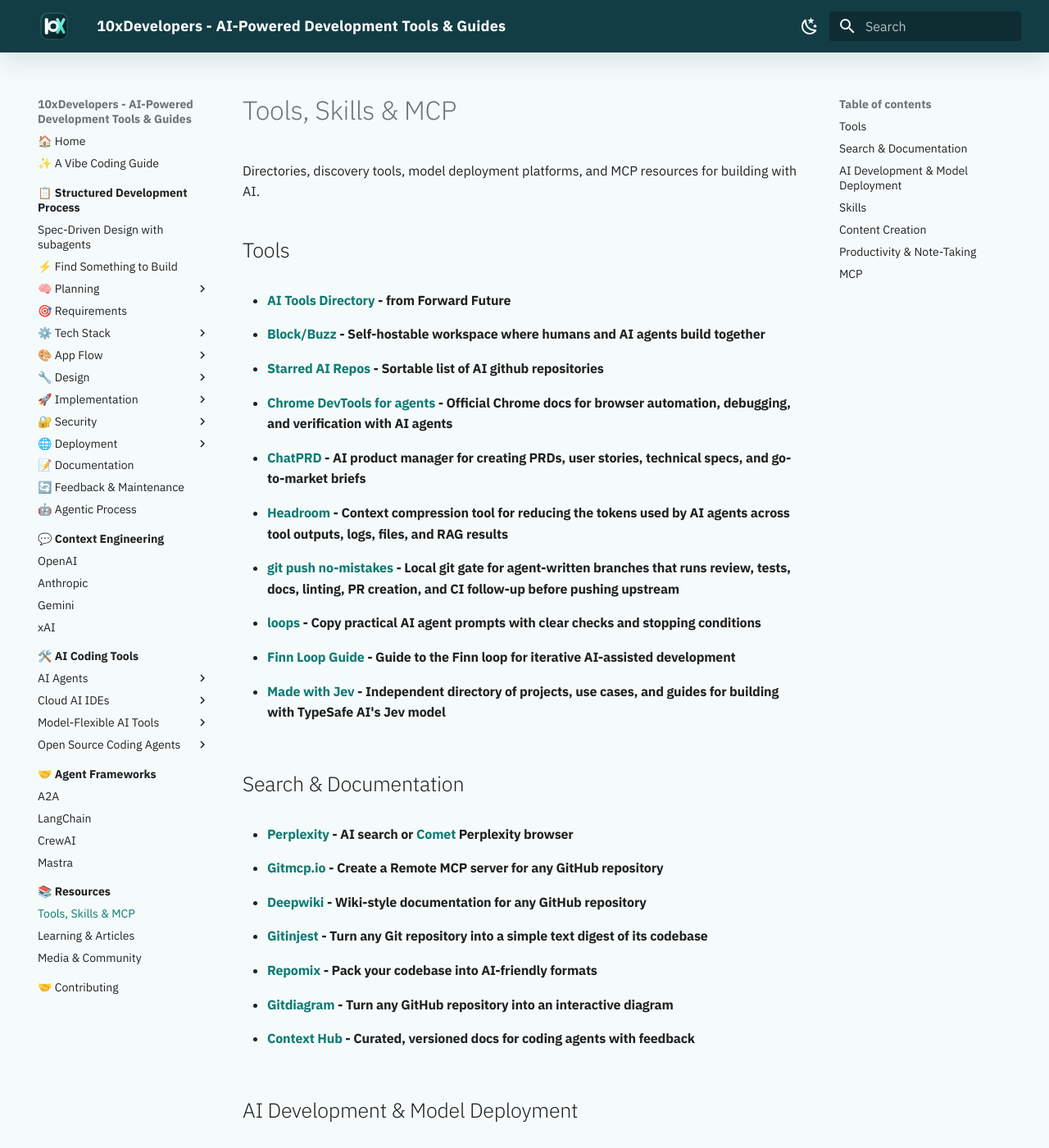
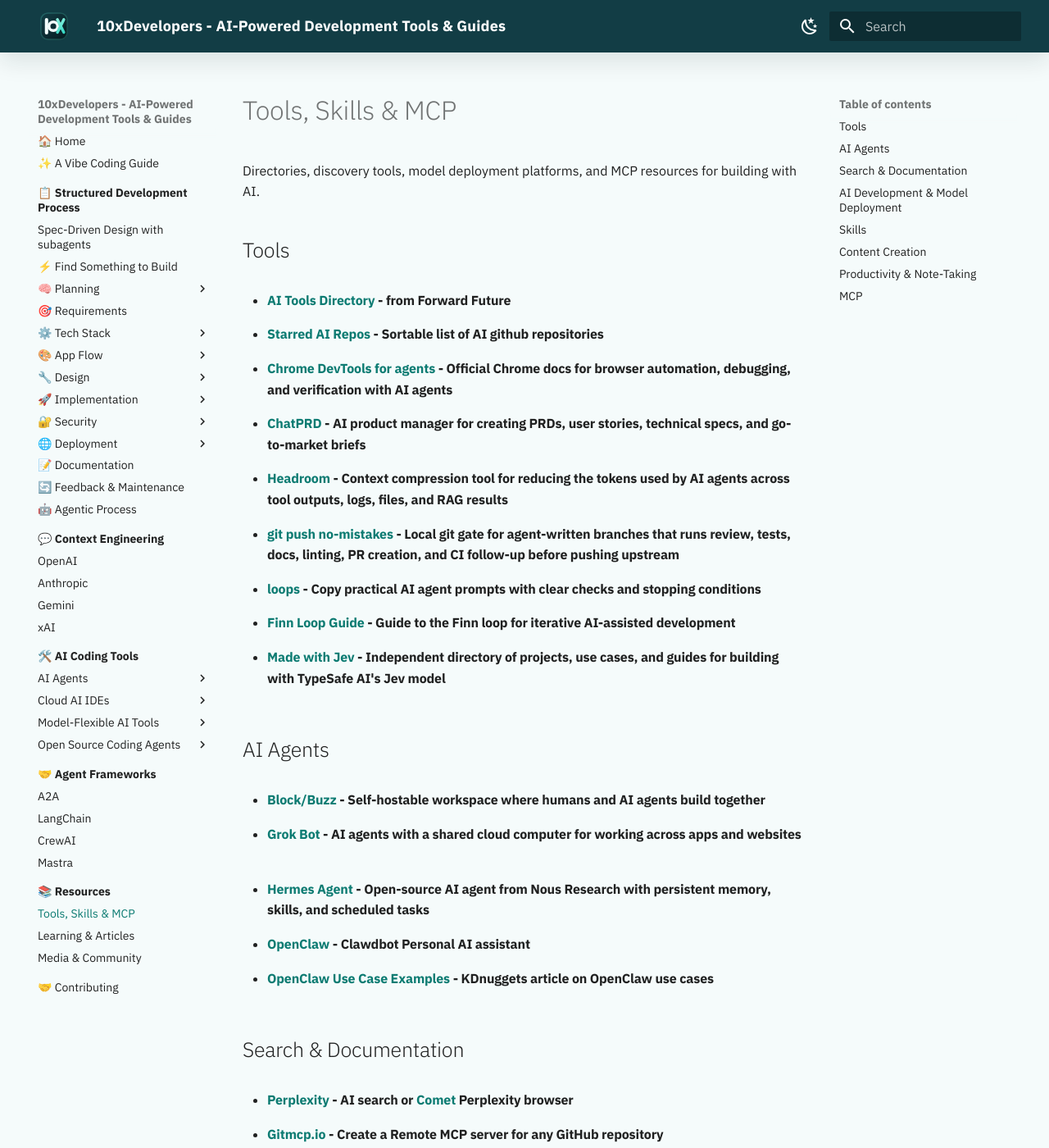
Before and after one commit to shlomoc/10xdev, an MkDocs documentation site: the page built from docs/resources/tools/index.md, in a window 1280 px wide and 1400 px high. Shown: the whole window at 82% size. Built offline with MkDocs 1.6.1 and Material for MkDocs 9.7.7, drawn with Linux system fonts in a browser that asks for light colours; some of the changed text lies outside the part shown.

Commit message:
docs: reorganize AI agents section

```diff
--- a/docs/resources/tools/index.md
+++ b/docs/resources/tools/index.md
@@ -14,6 +13,14 @@ Directories, discovery tools, model deployment platforms, and MCP resources for
 * #### [loops](https://signals.forwardfuture.ai/loop-library/) - Copy practical AI agent prompts with clear checks and stopping conditions
 * #### [Finn Loop Guide](https://finn-loop-guide.alexfinn1.chatgpt.site/) - Guide to the Finn loop for iterative AI-assisted development
 * #### [Made with Jev](https://madewithjev.com/) - Independent directory of projects, use cases, and guides for building with TypeSafe AI's Jev model
+
+## AI Agents
+
+* #### [Block/Buzz](https://github.com/block/buzz) - Self-hostable workspace where humans and AI agents build together
+* #### [Grok Bot](https://x.ai/bot) - AI agents with a shared cloud computer for working across apps and websites
+* #### [Hermes Agent](https://hermes-agent.nousresearch.com/) - Open-source AI agent from Nous Research with persistent memory, skills, and scheduled tasks
+* #### [OpenClaw](https://openclaw.ai/) - Clawdbot Personal AI assistant
+* #### [OpenClaw Use Case Examples](https://www.kdnuggets.com/7-practical-openclaw-use-cases-you-should-know) - KDnuggets article on OpenClaw use cases
 
 ## Search & Documentation
 
```
Also changed, not shown: other parts of docs/resources/tools/index.md (+0 -3 lines).
